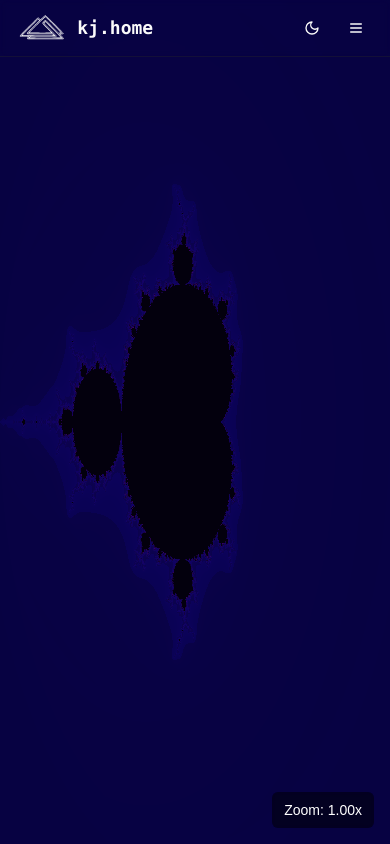
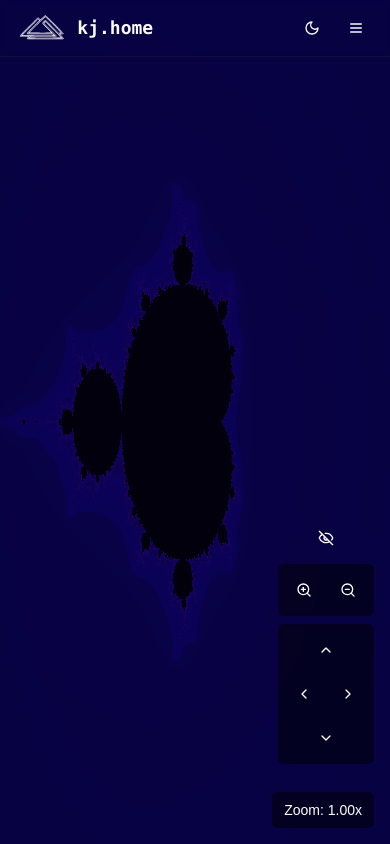
Before and after one commit to KjartanE/Kj.Home, a Next.js app in the folder home/: page /projects/mandelbrot in a window 390 px wide. Built offline with nearby package versions, Linux system fonts and the light colour scheme.

Commit message:
update mandelbrot mobile

```diff
--- a/home/src/components/mandelbrot/MandelbrotBackground.tsx
+++ b/home/src/components/mandelbrot/MandelbrotBackground.tsx
@@ -5,6 +5,7 @@ import * as THREE from "three";
 import { useTheme } from "next-themes";
 import { MandelbrotControls } from "./MandelbrotControls";
 import { ZoomIndicator } from "./ZoomIndicator";
+import { NavigationControls } from "./NavigationControls";
 
 const mandelbrotVertexShader = `
   varying vec2 vUv;
@@ -123,6 +124,7 @@ export default function MandelbrotBackground() {
   const containerRef = useRef<HTMLDivElement>(null);
   const theme = useTheme();
   const [currentZoom, setCurrentZoom] = useState(1.0);
+  const controlsRef = useRef<MandelbrotControls | null>(null);
 
   useEffect(() => {
     if (!containerRef.current) return;
@@ -161,6 +163,7 @@ export default function MandelbrotBackground() {
 
     // Initialize controls with zoom callback
     const controls = new MandelbrotControls(material, renderer.domElement, aspect);
+    controlsRef.current = controls;
     controls.onZoomChange = (zoom: number) => {
       setCurrentZoom(zoom);
     };
@@ -208,6 +211,11 @@ export default function MandelbrotBackground() {
   return (
     <>
       <div ref={containerRef} className="fixed inset-0" />
+      <NavigationControls
+        onZoomIn={() => controlsRef.current?.zoomIn()}
+        onZoomOut={() => controlsRef.current?.zoomOut()}
+        onMove={(direction) => controlsRef.current?.move(direction)}
+      />
       <ZoomIndicator zoom={currentZoom} />
     </>
   );
--- a/home/src/components/mandelbrot/MandelbrotControls.ts
+++ b/home/src/components/mandelbrot/MandelbrotControls.ts
@@ -9,8 +9,6 @@ export class MandelbrotControls {
   private aspect: number;
   private animationFrameId: number | null;
   private isAnimating: boolean;
-  private isTouching: boolean;
-  private lastTouchDistance: number;
   public onZoomChange?: (zoom: number) => void;
 
   constructor(material: THREE.ShaderMaterial, container: HTMLElement, aspect: number) {
@@ -22,72 +20,9 @@ export class MandelbrotControls {
     this.aspect = aspect;
     this.animationFrameId = null;
     this.isAnimating = false;
-    this.isTouching = false;
-    this.lastTouchDistance = 0;
 
     this.handleWheel = this.handleWheel.bind(this);
-    this.handleTouchStart = this.handleTouchStart.bind(this);
-    this.handleTouchMove = this.handleTouchMove.bind(this);
-    this.handleTouchEnd = this.handleTouchEnd.bind(this);
     this.animate = this.animate.bind(this);
-  }
-
-  private getTouchDistance(touches: TouchList): number {
-    const dx = touches[0].clientX - touches[1].clientX;
-    const dy = touches[0].clientY - touches[1].clientY;
-    return Math.sqrt(dx * dx + dy * dy);
-  }
-
-  private getTouchCenter(touches: TouchList): { x: number, y: number } {
-    const rect = this.container.getBoundingClientRect();
-    const centerX = (touches[0].clientX + touches[1].clientX) / 2;
-    const centerY = (touches[0].clientY + touches[1].clientY) / 2;
-
-    const x = ((centerX - rect.left) / rect.width) * 2 - 1;
-    const y = -((centerY - rect.top) / rect.height) * 2 + 1;
-
-    return { x, y };
-  }
-
-  private handleTouchStart(event: TouchEvent) {
-    if (event.touches.length === 2) {
-      event.preventDefault();
-      this.isTouching = true;
-      this.lastTouchDistance = this.getTouchDistance(event.touches);
-    }
-  }
-
-  private handleTouchMove(event: TouchEvent) {
-    if (!this.isTouching || event.touches.length !== 2) return;
-    event.preventDefault();
-
-    const newDistance = this.getTouchDistance(event.touches);
-    const touchCenter = this.getTouchCenter(event.touches);
-
-    const zoomFactor = newDistance / this.lastTouchDistance;
-    this.lastTouchDistance = newDistance;
-
-    const mandelbrotX = (touchCenter.x * 2.0) / this.currentZoom + this.material.uniforms.center.value.x;
-    const mandelbrotY = (touchCenter.y * 2.0 / this.aspect) / this.currentZoom + this.material.uniforms.center.value.y;
-
-    const newZoom = this.currentZoom * zoomFactor;
-
-    if (newZoom >= Number.EPSILON && newZoom <= 1e308) {
-      const newCenterX = mandelbrotX - (touchCenter.x * 2.0) / newZoom;
-      const newCenterY = mandelbrotY - (touchCenter.y * 2.0 / this.aspect) / newZoom;
-
-      this.targetZoom = newZoom;
-      this.targetCenter.set(newCenterX, newCenterY);
-
-      if (!this.isAnimating) {
-        this.isAnimating = true;
-        this.animationFrameId = requestAnimationFrame(this.animate);
-      }
-    }
-  }
-
-  private handleTouchEnd() {
-    this.isTouching = false;
   }
 
   private animate() {
@@ -120,16 +55,10 @@ export class MandelbrotControls {
 
   init() {
     this.container.addEventListener("wheel", this.handleWheel);
-    this.container.addEventListener("touchstart", this.handleTouchStart, { passive: false });
-    this.container.addEventListener("touchmove", this.handleTouchMove, { passive: false });
-    this.container.addEventListener("touchend", this.handleTouchEnd);
   }
 
   cleanup() {
     this.container.removeEventListener("wheel", this.handleWheel);
-    this.container.removeEventListener("touchstart", this.handleTouchStart);
-    this.container.removeEventListener("touchmove", this.handleTouchMove);
-    this.container.removeEventListener("touchend", this.handleTouchEnd);
 
     if (this.animationFrameId !== null) {
       cancelAnimationFrame(this.animationFrameId);
@@ -169,4 +98,45 @@ export class MandelbrotControls {
       }
     }
   }
+
+  public zoomIn() {
+    const zoomFactor = 1.2;
+    this.targetZoom = this.currentZoom * zoomFactor;
+    this.startAnimation();
+  }
+
+  public zoomOut() {
+    const zoomFactor = 1.2;
+    this.targetZoom = this.currentZoom / zoomFactor;
+    this.startAnimation();
+  }
+
+  public move(direction: 'up' | 'down' | 'left' | 'right') {
+    const moveAmount = 0.5 / this.currentZoom;
+    const currentCenter = this.material.uniforms.center.value;
+
+    switch (direction) {
+      case 'up':
+        this.targetCenter.set(currentCenter.x, currentCenter.y + moveAmount);
+        break;
+      case 'down':
+        this.targetCenter.set(currentCenter.x, currentCenter.y - moveAmount);
+        break;
+      case 'left':
+        this.targetCenter.set(currentCenter.x - moveAmount, currentCenter.y);
+        break;
+      case 'right':
+        this.targetCenter.set(currentCenter.x + moveAmount, currentCenter.y);
+        break;
+    }
+
+    this.startAnimation();
+  }
+
+  private startAnimation() {
+    if (!this.isAnimating) {
+      this.isAnimating = true;
+      this.animationFrameId = requestAnimationFrame(this.animate);
+    }
+  }
 }
--- /dev/null
+++ b/home/src/components/mandelbrot/NavigationControls.tsx
@@ -0,0 +1,57 @@
+// src/components/mandelbrot/NavigationControls.tsx
+import { ChevronUp, ChevronDown, ChevronLeft, ChevronRight, ZoomIn, ZoomOut, Eye, EyeOff } from "lucide-react";
+import { Button } from "@/components/ui/button";
+import { useState } from "react";
+
+interface NavigationControlsProps {
+  onZoomIn: () => void;
+  onZoomOut: () => void;
+  onMove: (direction: "up" | "down" | "left" | "right") => void;
+}
+
+export function NavigationControls({ onZoomIn, onZoomOut, onMove }: NavigationControlsProps) {
+  const [isVisible, setIsVisible] = useState(true);
+
+  return (
+    <div className="fixed bottom-20 right-4 flex flex-col items-center gap-2">
+      <Button
+        variant="ghost"
+        size="icon"
+        className="text-white hover:bg-white/20"
+        onClick={() => setIsVisible(!isVisible)}
+      >
+        {isVisible ? <EyeOff className="h-4 w-4" /> : <Eye className="h-4 w-4" />}
+      </Button>
+
+      {isVisible && (
+        <>
+          <div className="flex gap-2 rounded-md bg-black/50 p-2 backdrop-blur-sm">
+            <Button variant="ghost" size="icon" className="text-white hover:bg-white/20" onClick={onZoomIn}>
+              <ZoomIn className="h-4 w-4" />
+            </Button>
+            <Button variant="ghost" size="icon" className="text-white hover:bg-white/20" onClick={onZoomOut}>
+              <ZoomOut className="h-4 w-4" />
+            </Button>
+          </div>
+
+          <div className="flex flex-col items-center gap-2 rounded-md bg-black/50 p-2 backdrop-blur-sm">
+            <Button variant="ghost" size="icon" className="text-white hover:bg-white/20" onClick={() => onMove("up")}>
+              <ChevronUp className="h-4 w-4" />
+            </Button>
+            <div className="flex gap-2">
+              <Button variant="ghost" size="icon" className="text-white hover:bg-white/20" onClick={() => onMove("left")}>
+                <ChevronLeft className="h-4 w-4" />
+              </Button>
+              <Button variant="ghost" size="icon" className="text-white hover:bg-white/20" onClick={() => onMove("right")}>
+                <ChevronRight className="h-4 w-4" />
+              </Button>
+            </div>
+            <Button variant="ghost" size="icon" className="text-white hover:bg-white/20" onClick={() => onMove("down")}>
+              <ChevronDown className="h-4 w-4" />
+            </Button>
+          </div>
+        </>
+      )}
+    </div>
+  );
+}
```
